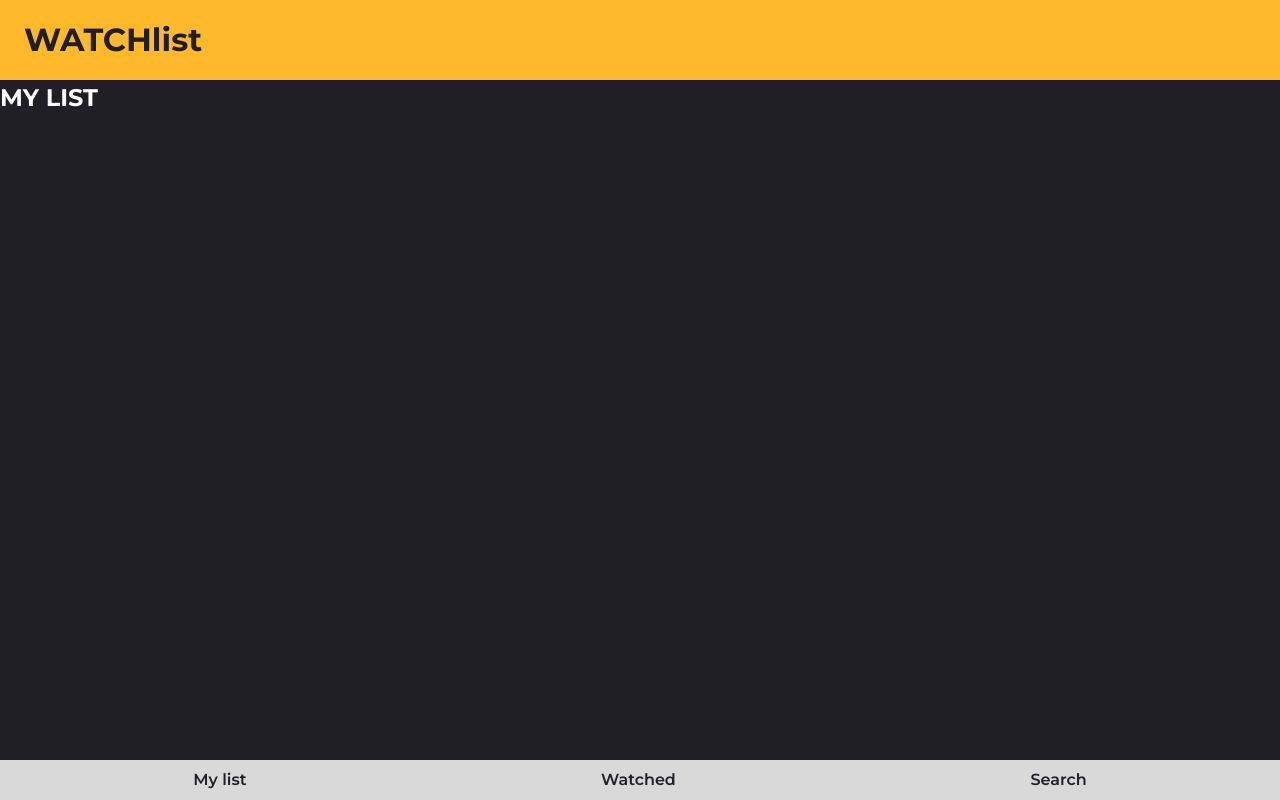
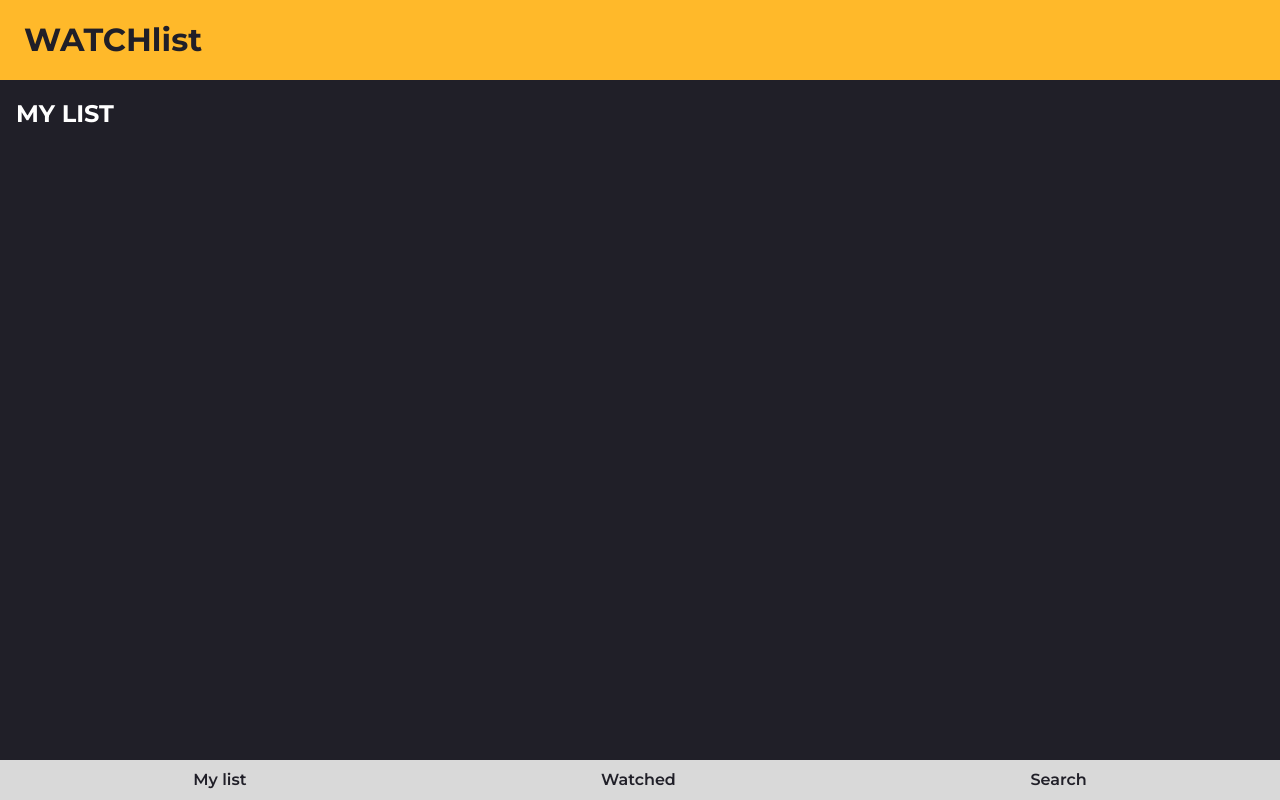
Before and after one commit to fabiolapoblete/individual-examination-framework, a React (Vite) app: page / in a window 1280 px wide. Built offline with nearby package versions, Linux system fonts and the light colour scheme.

Commit message:
Fixed layout on watchList

```diff
--- a/src/pages/WatchList.jsx
+++ b/src/pages/WatchList.jsx
@@ -1,15 +1,17 @@
 import { useSelector } from "react-redux";
 import PageTitle from "../Components/PageTitle";
 import MovieItem from "../Components/MovieItem";
+import style from "./WatchList.module.scss";
 
 function WatchList() {
   const movies = useSelector((state) => state.watchList);
   console.log(movies);
 
   return (
-    <main>
+    <main className={style.watchList}>
       <PageTitle title="My List" />
       {/*Någon typ av filterfunktion*/}
+      <section className={style.watchList__movies}>
         {movies.map((movie) => (
           <MovieItem
             movie={movie}
@@ -18,6 +20,7 @@ function WatchList() {
             inWatchList={true}
           />
         ))}
+      </section>
     </main>
   );
 }
--- /dev/null
+++ b/src/pages/WatchList.module.scss
@@ -0,0 +1,10 @@
+.watchList {
+    padding: 1rem;
+
+    &__movies {
+        display: flex;
+        flex-wrap: wrap;
+        gap: 1.5rem;
+        margin-top: 1rem;
+    }
+}
```
Lines whose indentation alone changed are shown as unchanged.
